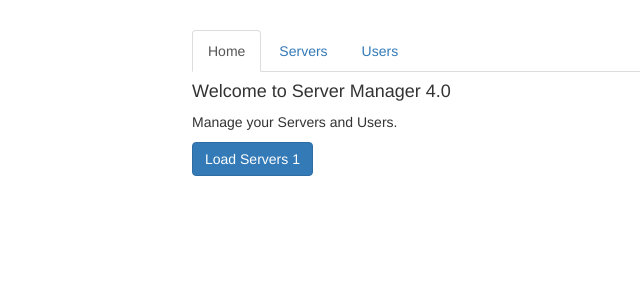
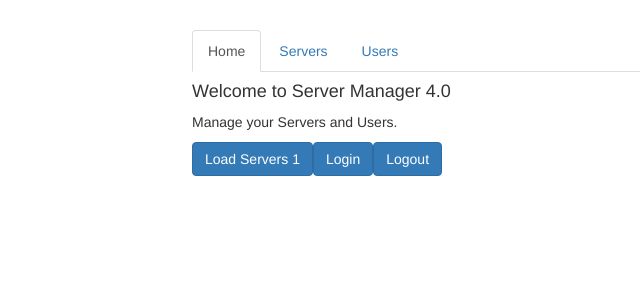
Before and after one commit to rawat10deepak/udemy_angular_routing, an Angular app: page / in a window 1280 px wide. Shown: the top 300 px of the page, without its empty margins (73-713 px from the left). Built offline with nearby package versions, Linux system fonts and the light colour scheme.

Commit message:
added login and logout

```diff
--- a/src/app/auth.service.ts
+++ b/src/app/auth.service.ts
@@ -1,4 +1,4 @@
-import { Injectable } from "@angular/core";
+import { Injectable } from '@angular/core';
 
 @Injectable()
 export class AuthService {
@@ -15,9 +15,11 @@ export class AuthService {
 
   login() {
     this.loggedIn = true;
+    alert('you are logged in');
   }
 
   logout() {
     this.loggedIn = true;
+    alert('you are logged out');
   }
 }
--- a/src/app/home/home.component.html
+++ b/src/app/home/home.component.html
@@ -4,3 +4,5 @@
 <button class="btn btn-primary" (click)="onLoadServersClick(1)">
   Load Servers 1
 </button>
+<button class="btn btn-primary" (click)="onLogin()">Login</button>
+<button class="btn btn-primary" (click)="onLogout()">Logout</button>
--- a/src/app/home/home.component.ts
+++ b/src/app/home/home.component.ts
@@ -1,5 +1,6 @@
 import { Component, OnInit } from '@angular/core';
 import { Router } from '@angular/router';
+import { AuthService } from '../auth.service';
 
 @Component({
   selector: 'app-home',
@@ -7,7 +8,7 @@ import { Router } from '@angular/router';
   styleUrls: ['./home.component.css'],
 })
 export class HomeComponent implements OnInit {
-  constructor(private router: Router) {}
+  constructor(private router: Router, private authService: AuthService) {}
 
   ngOnInit() {}
 
@@ -17,4 +18,14 @@ export class HomeComponent implements OnInit {
       fragment: 'loading',
     });
   }
+
+  onLogin() {
+    this.authService.login();
+
+  }
+
+  onLogout() {
+    this.authService.logout();
+
+  }
 }
--- a/src/styles.css
+++ b/src/styles.css
@@ -1 +1,5 @@
 /* You can add global styles to this file, and also import other style files */
+
+.button {
+  margin-right: 0.5rem !important;
+}
```
